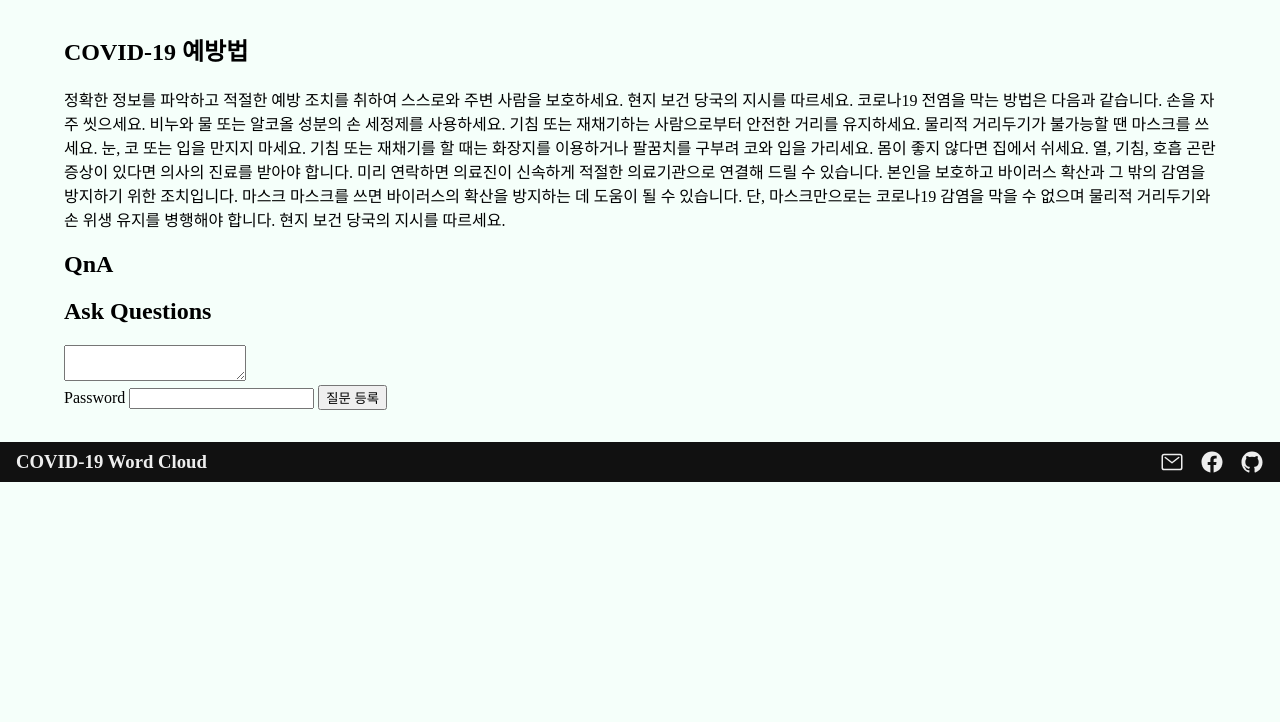
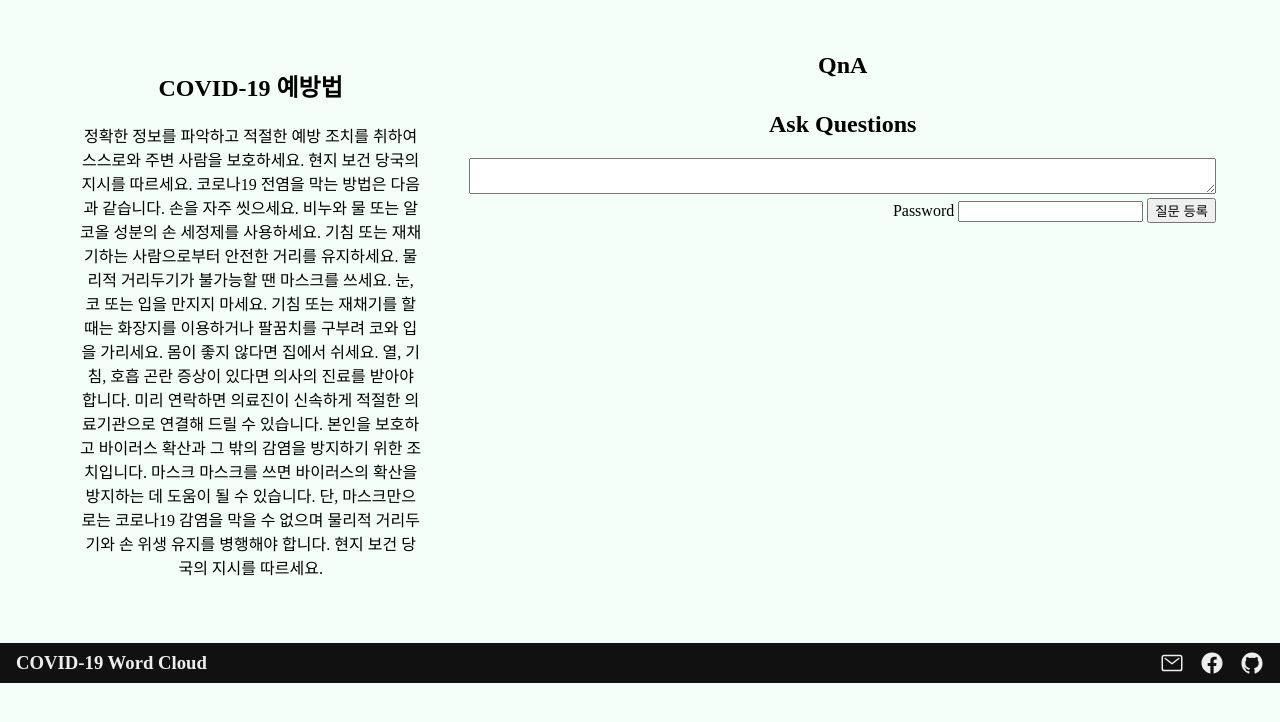
Before and after one commit to ddusi/covid19_WordCloud, a Django app: page /covid-web/precautions/ in a window 1280 px wide. Shown: the part 43-765 px from the top of the page. Run offline with Django 3.2, Linux system fonts and the light colour scheme; data that the repository does not hold is empty; parts of the project's set-up code (start-up, migrations or seed data) failed here and were passed over; some libraries are stand-ins or nearby versions.

Commit message:
Add styles for 'precautions' page #21

```diff
--- a/Covid_web/static/css/style.css
+++ b/Covid_web/static/css/style.css
@@ -212,3 +212,39 @@ section[role='main'] {
 
   border: 2px dotted red;
 }
+
+/* Precautions page */
+.precautions--main-section {
+  display: grid;
+  grid-template:
+    'a b' 1fr /
+    1fr 2fr;
+  gap: 2rem;
+}
+
+.precautions__precautions-list {
+  grid-area: a;
+
+  padding: 1rem;
+
+  text-align: center;
+}
+
+.precautions__questions-list {
+  grid-area: b;
+
+  text-align: center;
+}
+
+.questions-list__ask {
+  margin-top: 2rem;
+}
+
+.ask__body {
+  box-sizing: border-box;
+  width: 100%;
+}
+
+.ask__password--container {
+  text-align: right;
+}
```
